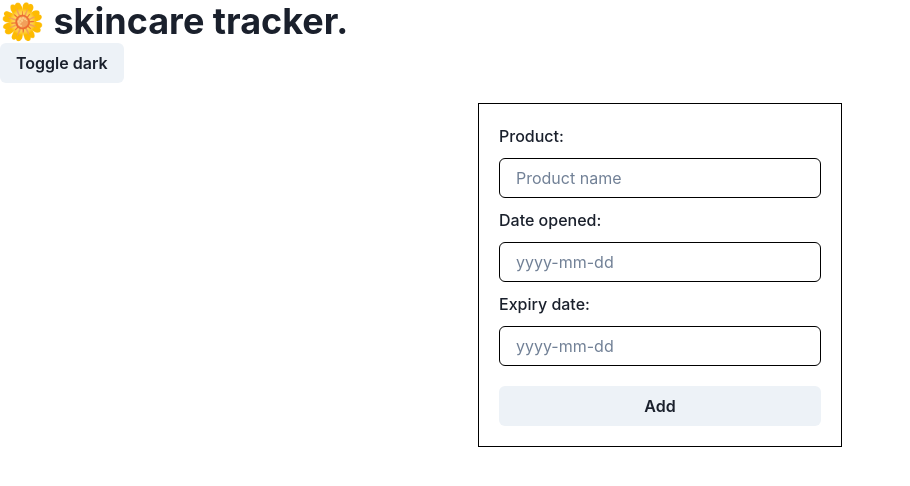
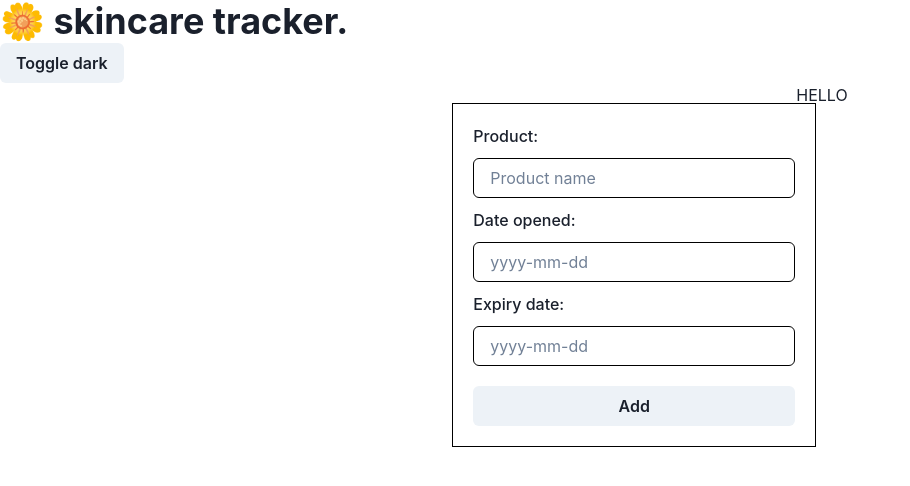
Before and after one commit to vvynz/skincare-tracker, a React (Create React App) app: page / in a window 1280 px wide. Shown: the top 486 px of the page, without its empty margins (0-910 px from the left). Built offline with nearby package versions, Linux system fonts and the light colour scheme.

Commit message:
Import the InUse component in the ProductForm component and pass the products props to it

```diff
--- a/src/Components/InUse.jsx
+++ b/src/Components/InUse.jsx
@@ -1,7 +1,8 @@
 import React from "react";
 
 export default function InUse(props) {
+  const products = props.products;
   return (
-    <h1>HELLO</h1>
+    <p>HELLO</p>
   )
 }
--- a/src/Components/ProductForm.jsx
+++ b/src/Components/ProductForm.jsx
@@ -1,5 +1,7 @@
 import React, { useState } from "react";
 import { useForm } from "react-hook-form";
+
+import InUse from "./InUse";
 
 import {
   FormControl,
@@ -59,6 +61,7 @@ export default function ProductForm() {
           <Button type="submit" className="add-product-btn">Add</Button>
         </FormControl>
       </form>
+      <InUse products={products} />
     </div>
   );
 }
```
